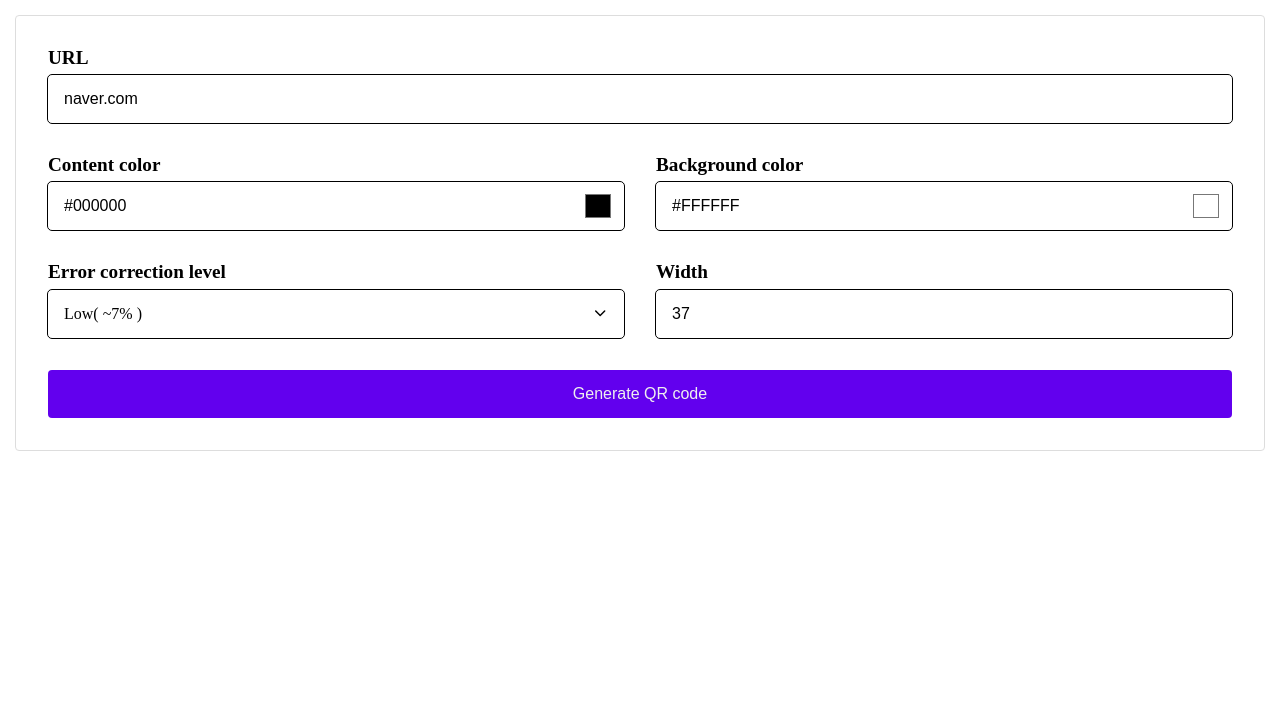
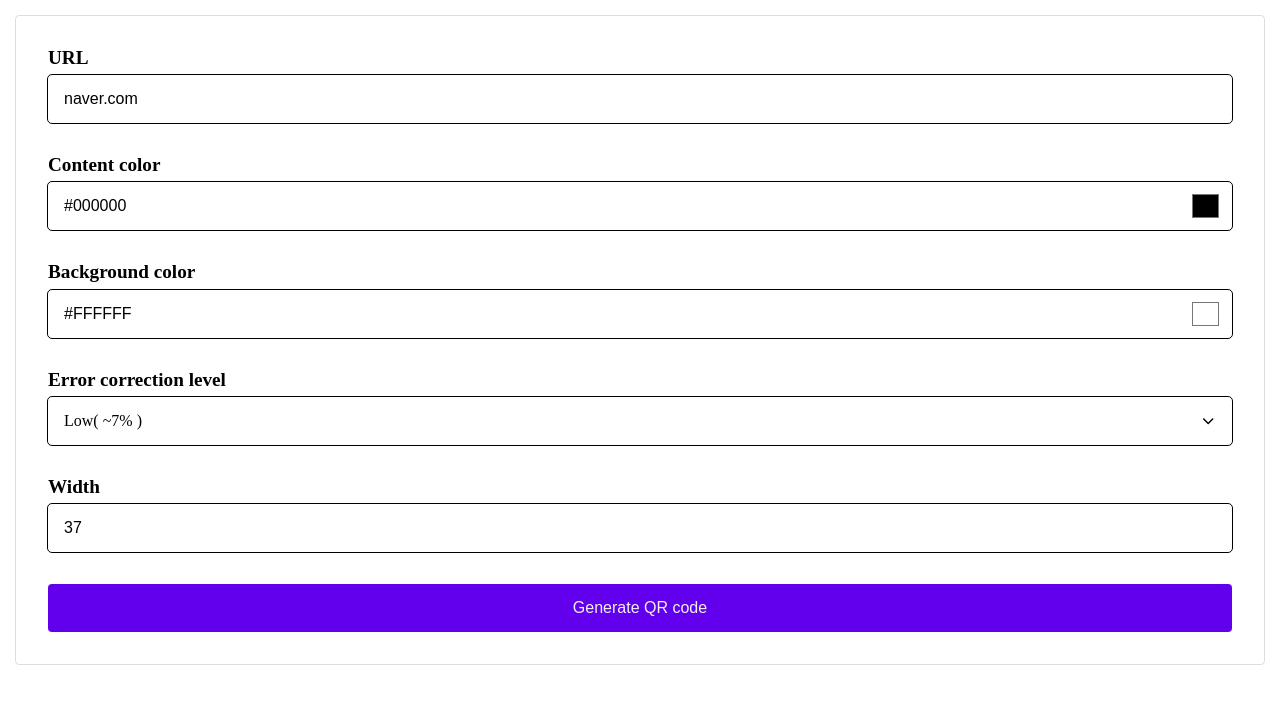
Before and after one commit to Normaltic/qr-code-generator, a React (Create React App) app: page / in a window 1280 px wide. Shown: the top 704 px of the page. Built offline with nearby package versions, Linux system fonts and the light colour scheme.

Commit message:
fix: display options one per line

```diff
--- a/src/components/QROptionForm.tsx
+++ b/src/components/QROptionForm.tsx
@@ -6,12 +6,12 @@ import useInput from "../hooks/useInput";
 import validator from "../utils/validator";
 
 import Button from "./Button";
-import Dropdown, { DropdownOption } from "./Dropdown";
+import Dropdown from "./Dropdown";
 import Heading3 from "./Heading3";
 import Input from "./Input";
 import ColorInput from "./ColorPicker";
 
-const DROPDOWN_OPTIONS: Array<DropdownOption> = [
+const DROPDOWN_OPTIONS = [
   { label: 'Low( ~7% )', value: 'L' },
   { label: 'Medium( ~15% )', value: 'M' },
   { label: 'Quartile( ~25% )', value: 'Q' },
@@ -81,7 +81,6 @@ const QROptionForm = ({ className, onSubmit }: QROptionFormProps) => {
           placeholder={`URL without 'https://'`}
         />
       </Item>
-      <RowBetween>
       <Item>
         <Heading3>Content color</Heading3>
         <ColorInput
@@ -99,8 +98,6 @@ const QROptionForm = ({ className, onSubmit }: QROptionFormProps) => {
           placeholder='#FFFFFF'
         />
       </Item>
-      </RowBetween>
-      <RowBetween>
       <Item>
         <Heading3>Error correction level</Heading3>
         <Dropdown
@@ -118,7 +115,6 @@ const QROptionForm = ({ className, onSubmit }: QROptionFormProps) => {
           placeholder={`Value is larger than '37'`}
         />
       </Item>
-      </RowBetween>
       <Button
         type='submit'
         disabled={!isValidUrl || !isValidContentColor || !isValidWidth}
@@ -135,18 +131,11 @@ const Form = styled.form`
   }
 `;
 
-
-const RowBetween = styled.div`
-  display: flex;
-  justify-content: space-between;
-  gap: 2rem;
-`
-
 const Item = styled.div`
   flex: 1;
   & > ${Heading3} {
     margin-bottom: 0.5rem;
   }
-`
+`;
 
 export default QROptionForm;
```
Lines whose indentation alone changed are shown as unchanged.
